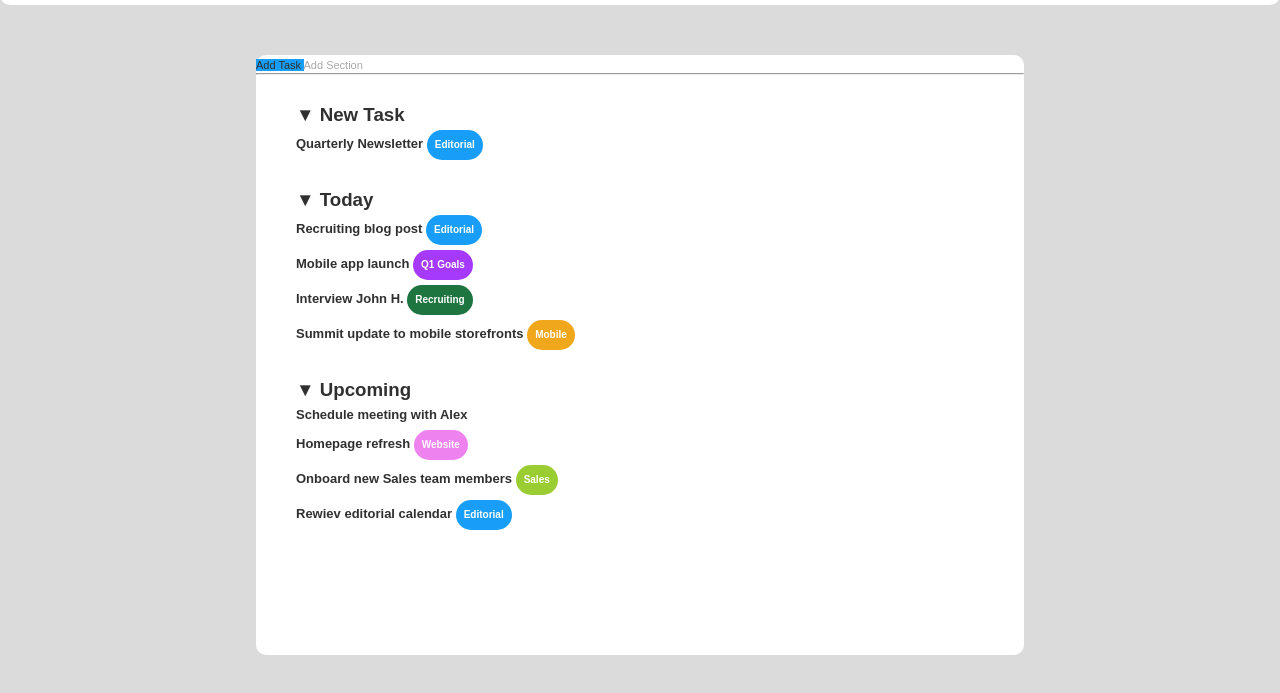
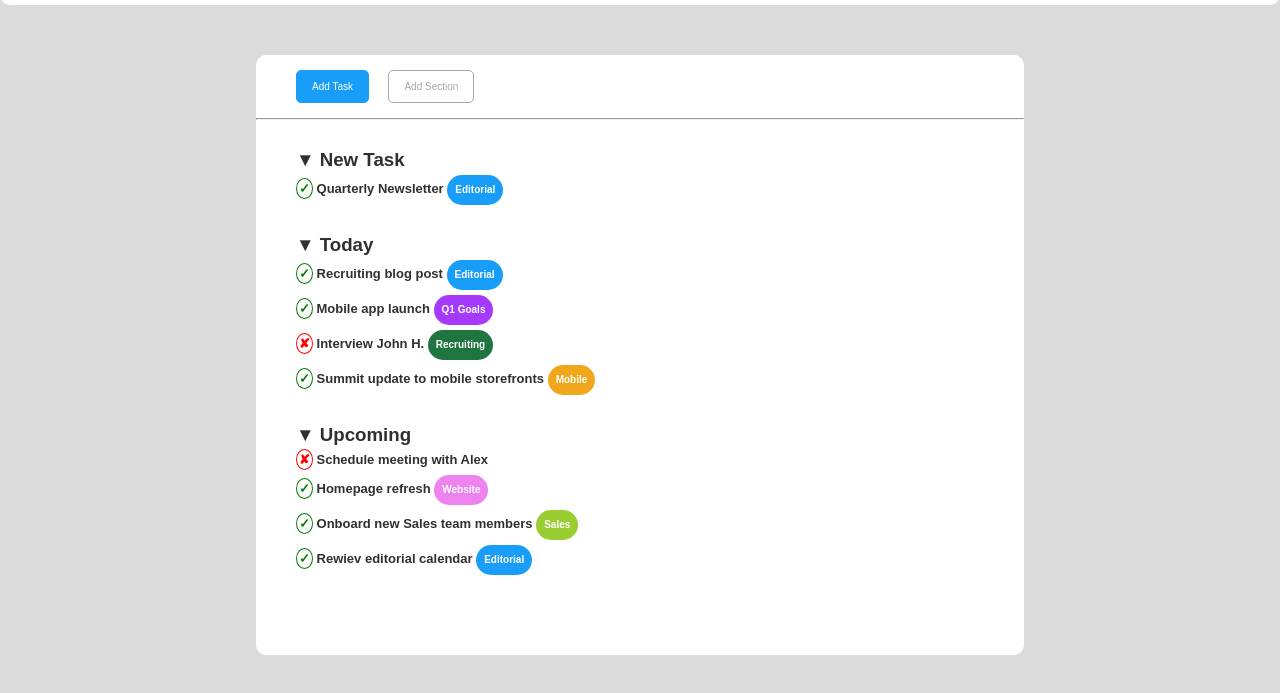
Before and after one commit to Kriska939/html-css-toboolist, a plain HTML site: page index.html in a window 1280 px wide. Shown: the part 75-768 px from the top of the page. Drawn offline with Linux system fonts and the light colour scheme.

Commit message:
added styling details II

```diff
--- a/index.html
+++ b/index.html
@@ -19,10 +19,10 @@
     <!-- Contenuto Lista -->
     <main id="content_container" class="white_bg">
         <section id="list_commands">
-            <span class="blue_button tiny_font">
+            <span class="blue_button special_label tiny_font">
                 Add Task
             </span>
-            <span class="white_button tiny_font">
+            <span class="white_button special_white_label tiny_font">
                 Add Section
             </span>
             <hr>
@@ -31,7 +31,7 @@
         <!-- Sezione 1 Lista -->
         <section>
             <ul><h3>&#9660; New Task</h3>
-                <li>Quarterly Newsletter
+                <li><span class="checkmark circle">&check;</span> Quarterly Newsletter
                     <div class="label editorial_label">Editorial</div>
                 </li>
             </ul>
@@ -39,16 +39,16 @@
 
         <!-- Sezione 2 Lista -->
         <ul><h3>&#9660; Today</h3>
-            <li>Recruiting blog post
+            <li><span class="checkmark circle">&check;</span> Recruiting blog post
                 <div class="label editorial_label">Editorial</div>
             </li>
-            <li>Mobile app launch
+            <li><span class="checkmark circle">&check;</span> Mobile app launch
                 <div class="label goals_label">Q1 Goals</div>
             </li>
-            <li>Interview John H.
+            <li><span class="crossmark circle">&#10008;</span> Interview John H.
                 <div class="label recruiting_label">Recruiting</div>
             </li>
-            <li>Summit update to mobile storefronts
+            <li><span class="checkmark circle">&check;</span> Summit update to mobile storefronts
                 <div class="label mobile_label">Mobile</div>
             </li>
         </ul>
@@ -56,15 +56,15 @@
         <!-- Sezione 3 Lista -->
         <section>
             <ul><h3>&#9660; Upcoming</h3>
-                <li>Schedule meeting with Alex
+                <li><span class="crossmark circle">&#10008;</span> Schedule meeting with Alex
                 </li>
-                <li>Homepage refresh
+                <li><span class="checkmark circle">&check;</span> Homepage refresh
                     <div class="label website_label">Website</div>
                 </li>
-                <li>Onboard new Sales team members
+                <li><span class="checkmark circle">&check;</span> Onboard new Sales team members
                     <div class="label sales_label">Sales</div>
                 </li>
-                <li>Rewiev editorial calendar
+                <li><span class="checkmark circle">&check;</span> Rewiev editorial calendar
                     <div class="label editorial_label">Editorial</div>
                 </li>
             </ul>
```
